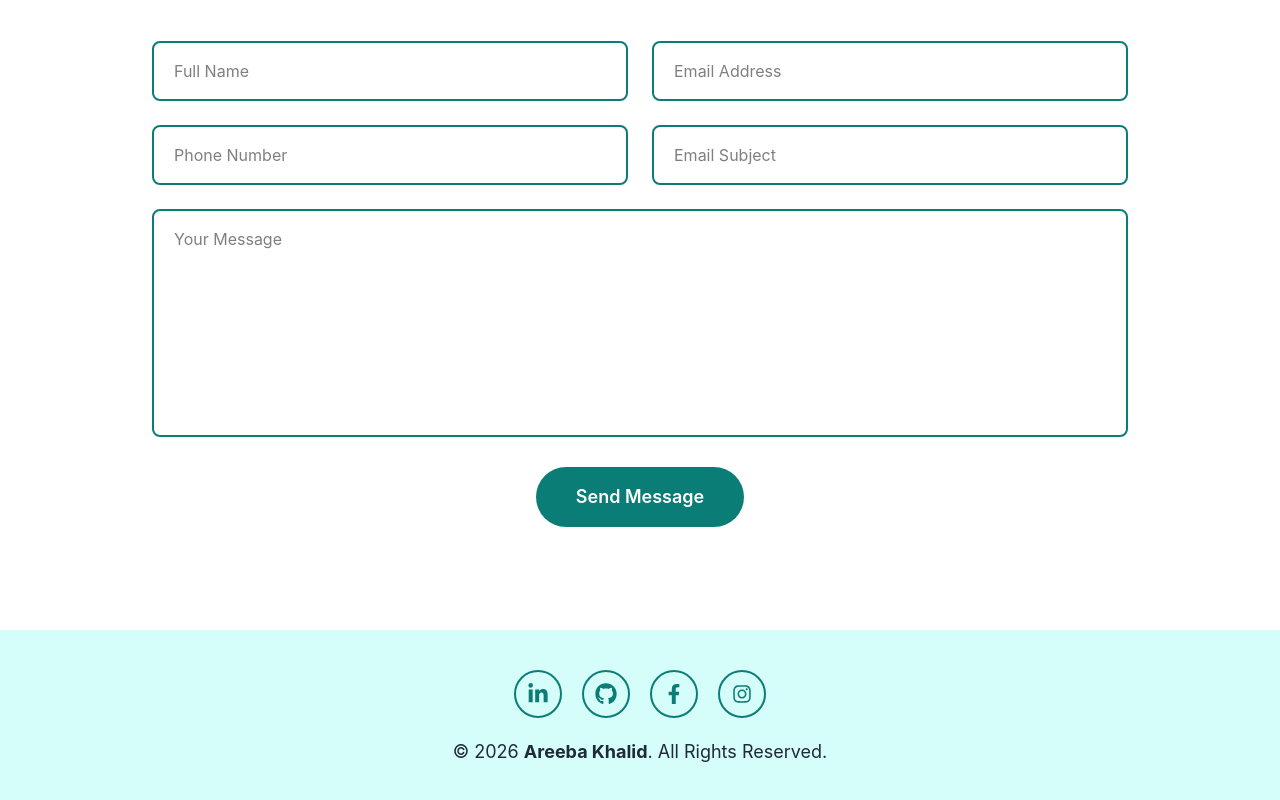
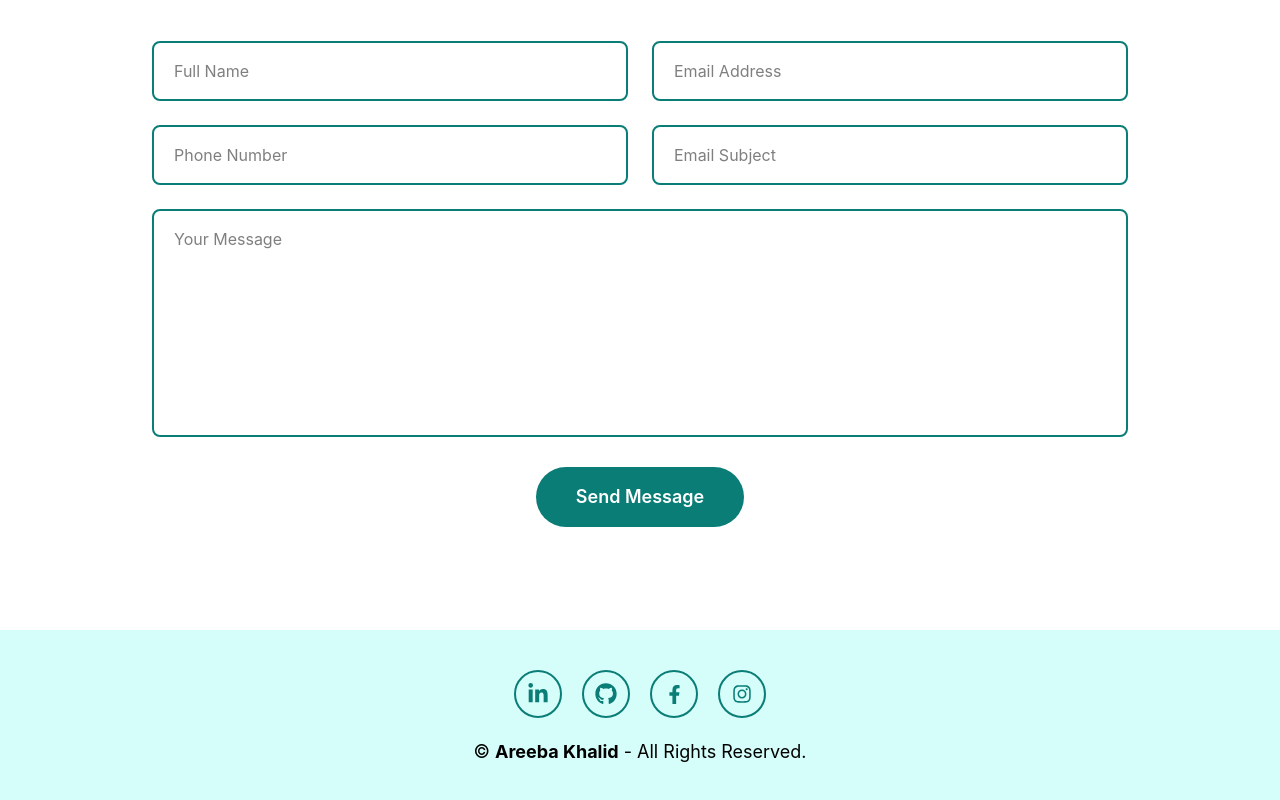
Before and after one commit to Areeba877/portfolio-website, a React (Vite) app: page / in a window 1280 px wide. Shown: the part 4310-5110 px from the top of the page. Built offline with nearby package versions, Linux system fonts and the light colour scheme.

Commit message:
Improved footer section

```diff
--- a/src/components/Footer.jsx
+++ b/src/components/Footer.jsx
@@ -10,7 +10,7 @@ function Footer() {
     <footer className="bg-[#D5FDF9] py-10">
       <div className="max-w-7xl mx-auto flex flex-col items-center">
 
-        {/* Social Icons */}
+
         <div className="flex gap-5 mb-5">
 
           <a
@@ -37,7 +37,7 @@ function Footer() {
             rel="noreferrer"
             className="w-12 h-12 rounded-full border-2 border-[#0B7D77] flex items-center justify-center text-[#0B7D77] hover:bg-[#0B7D77] hover:text-white transition duration-300"
           >
-            <FaFacebookF size={20} />
+            <FaFacebookF size={19} />
           </a>
 
           <a
@@ -51,9 +51,8 @@ function Footer() {
 
         </div>
 
-        {/* Copyright */}
-        <p className="text-gray-800 text-lg text-center">
-          © {new Date().getFullYear()} <strong>Areeba Khalid</strong>. All Rights Reserved.
+        <p className="text-gray-1000 text-lg text-center">
+          ©  <strong>Areeba Khalid</strong> - All Rights Reserved.
         </p>
 
       </div>
```
